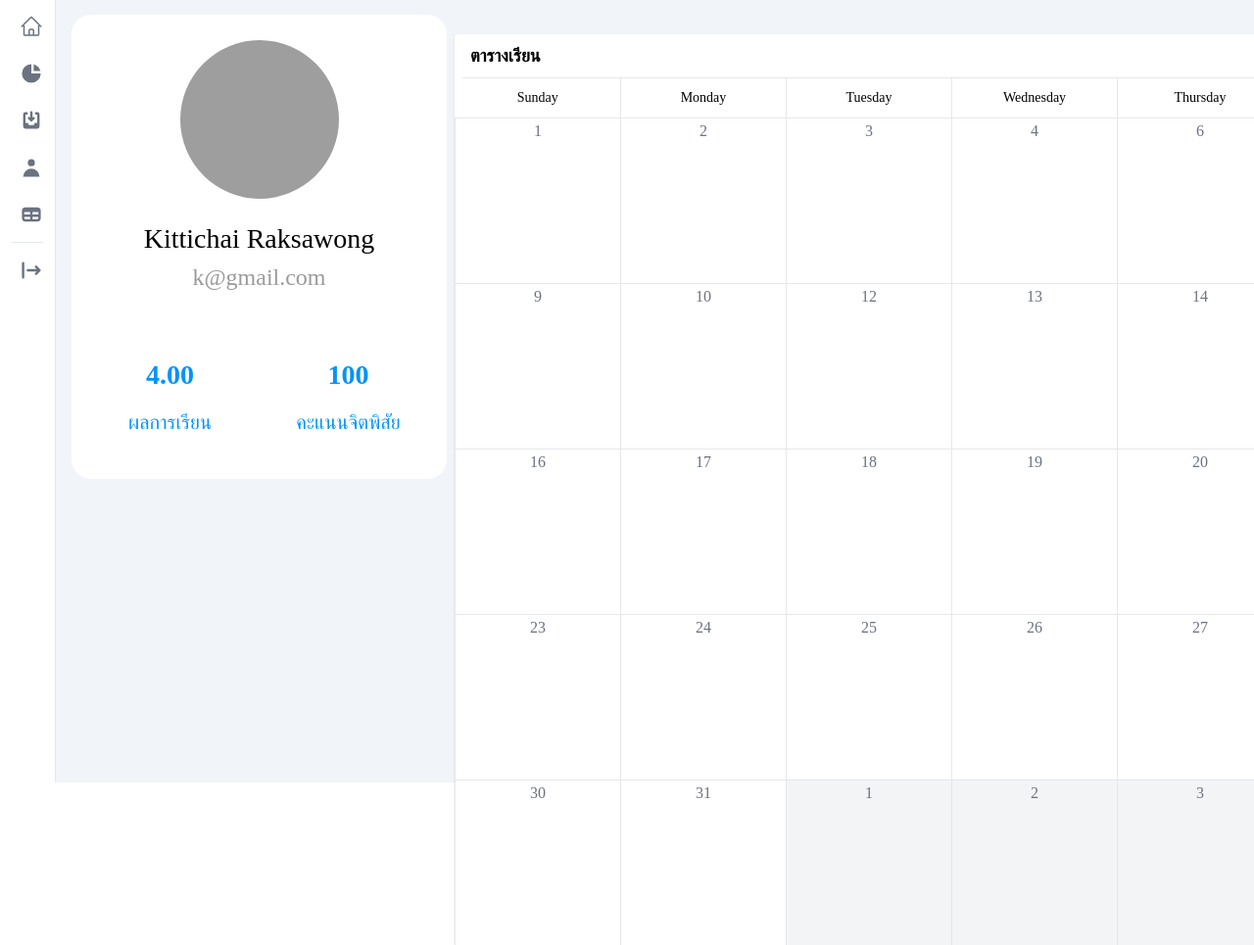
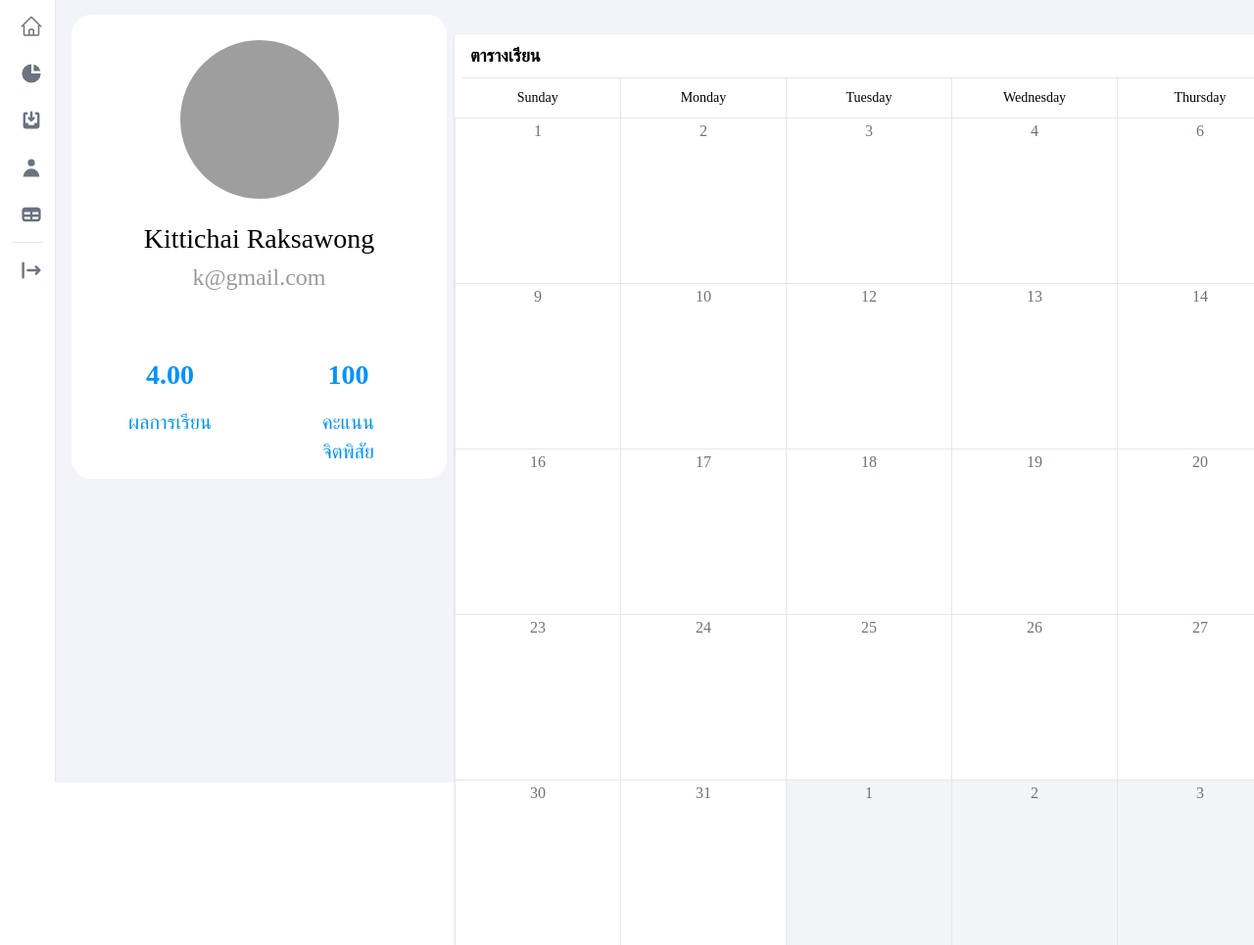
Before and after one commit to ktcrsw/EDS, a PHP site: page /components/users/schedule.php in a window 1280 px wide; the page is wider, and only the part inside the window is pictured. Shown: the part 74-1039 px from the top of that part at 98% size. Run offline with PHP 8.4, Linux system fonts and the light colour scheme; a user stored in the database is signed in; data comes from the database, SQL or seed files in the repository; some libraries are stand-ins or nearby versions; some web fonts are replaced; grey boxes are pictures that could not be loaded.

Commit message:
Schedule Student

```diff
--- a/components/users/index.php
+++ b/components/users/index.php
@@ -27,7 +27,7 @@
        </div>
         <div class="flex-col flex items-center p-0 gap-[12px] w-[107px] h-[79px]">
            <span class="not-italic font-bold text-[28px] text-[#0093fb]">100</span>
-           <label class="font-medium text-[20px] text-[#0093fb]">คะแนนจิตพิสัย</label>
+           <label class="font-medium text-[20px] text-[#0093fb]">คะแนน<br>จิตพิสัย</label>
        </div>
 
     </div>
--- a/components/users/schedule.php
+++ b/components/users/schedule.php
@@ -27,7 +27,7 @@
        </div>
         <div class="flex-col flex items-center p-0 gap-[12px] w-[107px] h-[79px]">
            <span class="not-italic font-bold text-[28px] text-[#0093fb]">100</span>
-           <label class="font-medium text-[20px] text-[#0093fb]">คะแนนจิตพิสัย</label>
+           <label class="font-medium text-[20px] text-[#0093fb]">คะแนน<br>จิตพิสัย</label>
        </div>
 
     </div>
```
